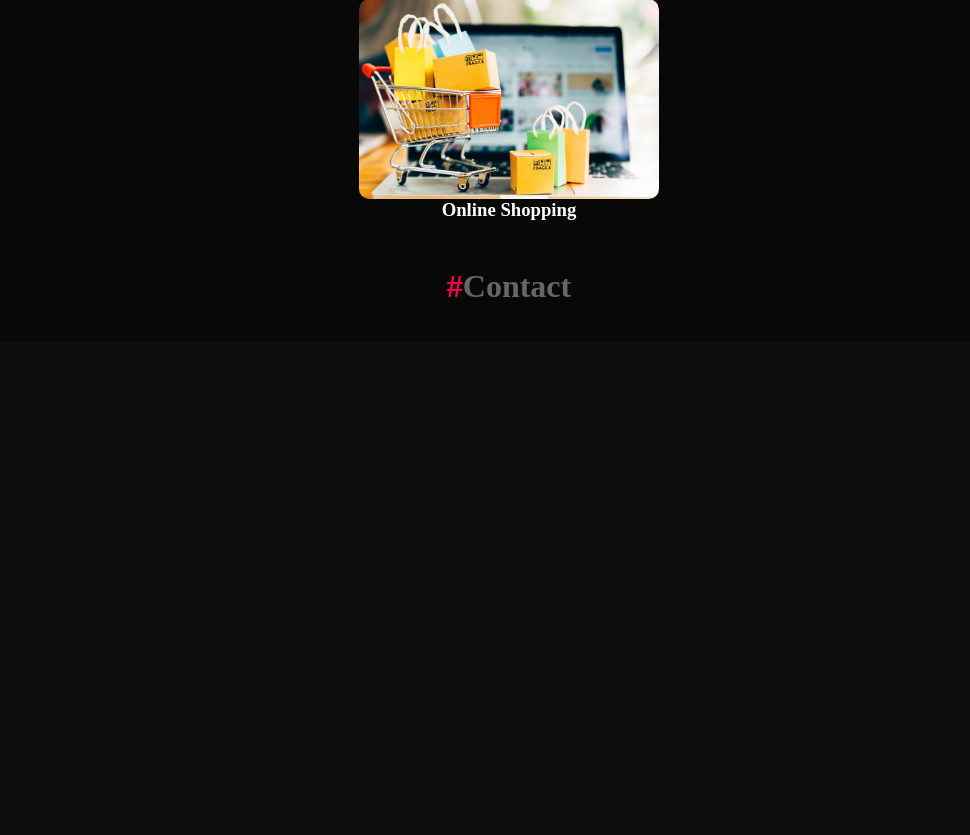
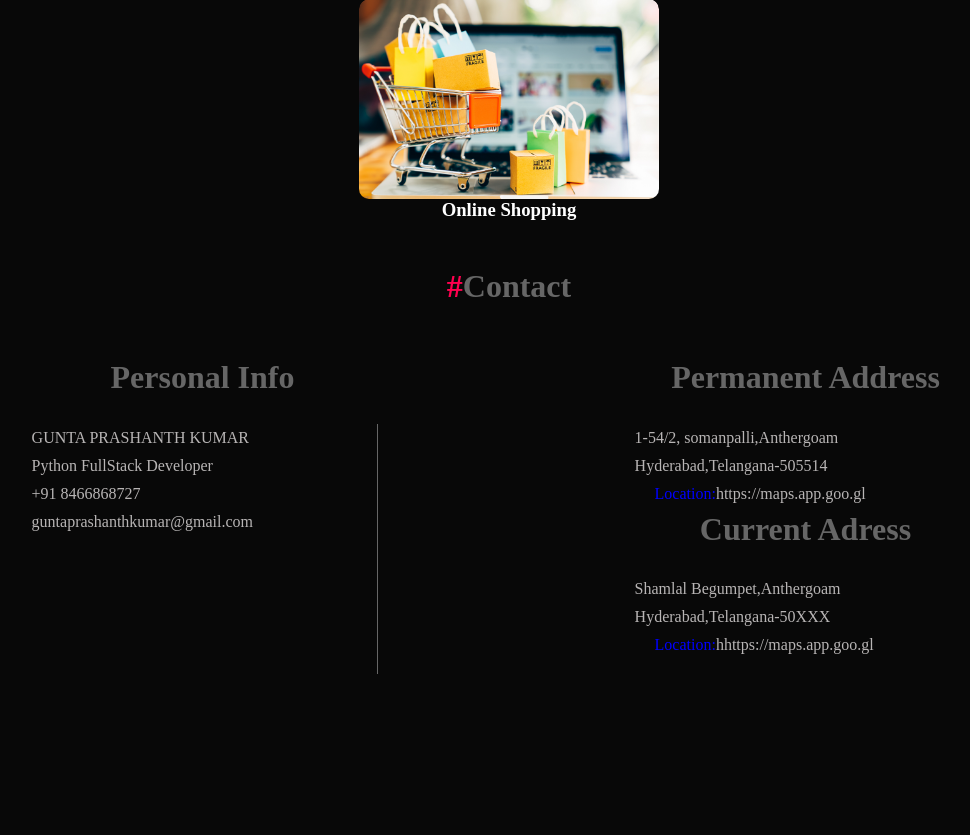
Before and after one commit to Prashanthkumar8466/project, a Django app: page / in a window 1280 px wide. Shown: the part 1942-2777 px from the top of the page, without its empty margins (158-1128 px from the left). Before the commit the page ends 2239 px from the top, so only its background shows below. Run offline with Django 4.2, Linux system fonts and the light colour scheme.

Commit message:
'changes'

```diff
--- a/template/resume_home.html
+++ b/template/resume_home.html
@@ -40,6 +40,9 @@
     }
     .about-content{
         width:30%;
+    }
+    .about-content.add ul li{
+        padding:5px;
     }
     @media screen and (max-width:800px){
         #header{
@@ -128,7 +131,7 @@
                     <li ><a href="#about">About</a></li>
                     <li ><a href="#Projects">Projects</a></li>
                     <li ><a href="#Services">Services</a></li>
-                    <li ><a href="">Contact</a></li>
+                    <li ><a href="#Contact">Contact</a></li>
                 </ul>
             </nav>
             <div class='header-text'>
@@ -146,7 +149,7 @@
         <div class='about-contents'>
             <div class='row about-content'>
                 <h1>Education</h1>
-                <ul>
+                <ul >
                     <li><span style='color:#ff004f'>2020 – 2023	    B.Tech – Mechanical</span></li>
                     <li class='skills-list' ><a style='text-decoration:none;color: #b8b5b5;' href='https://mrem.ac.in/'>Malla reddy college of engineering & Management Science</a></li>
                     <li><span class='skills-list' style='color:blue;'>Location:</span><a style='text-decoration:none;color: #b8b5b5;' href='https://maps.app.goo.gl/jScZWKus4mxyHcfP8'>Hyderabad,Medchal</a></li>
@@ -351,8 +354,31 @@
 <div id="Contact">
     <div class="container row">
         <h1><span style="color: #ff004f">#</span>Contact</h1>
-        <div class="work-list">
+        <div class='about-contents'>
+            <div class='row about-content add'>
+                <h1>Personal Info</h1>
+                <ul >
+                    <li>GUNTA PRASHANTH KUMAR</li>
+                    <li>Python FullStack Developer</li>
+                    <li>+91 8466868727</li>
+                    <li>guntaprashanthkumar@gmail.com</li>
+                </ul>
+            </div>
+            <div class='row about-content add'>
+                <h1>Permanent Address</h1>
+                <ul style='border:none;height:60px'>
+                    <li class='skills-list' >1-54/2, somanpalli,Anthergoam</li>
+                    <li class='skills-list'>Hyderabad,Telangana-505514</li>
+                    <li ><span class='skills-list' style='color:blue;'>Location:</span><a style='text-decoration:none;color: #b8b5b5;' href='https://maps.app.goo.gl/FvwFFE9gwHVSB1Nx6'>https://maps.app.goo.gl</a></li>
 
+                </ul>
+                <h1>Current Adress</h1>
+                <ul style='border:none'>
+                    <li class='skills-list'>Shamlal Begumpet,Anthergoam</li>
+                    <li class='skills-list'>Hyderabad,Telangana-50XXX</li>
+                    <li><span class='skills-list' style='color:blue;'>Location:</span><a style='text-decoration:none;color: #b8b5b5;' href='https://maps.app.goo.gl/hAHAMiEGYLEd9kVE8'>hhttps://maps.app.goo.gl</a></li>
+                </ul>
+            </div>
         </div>
 </div>
    <script type="text/javascript" src="{% static 'js/resume.js' %}"></script>
```
